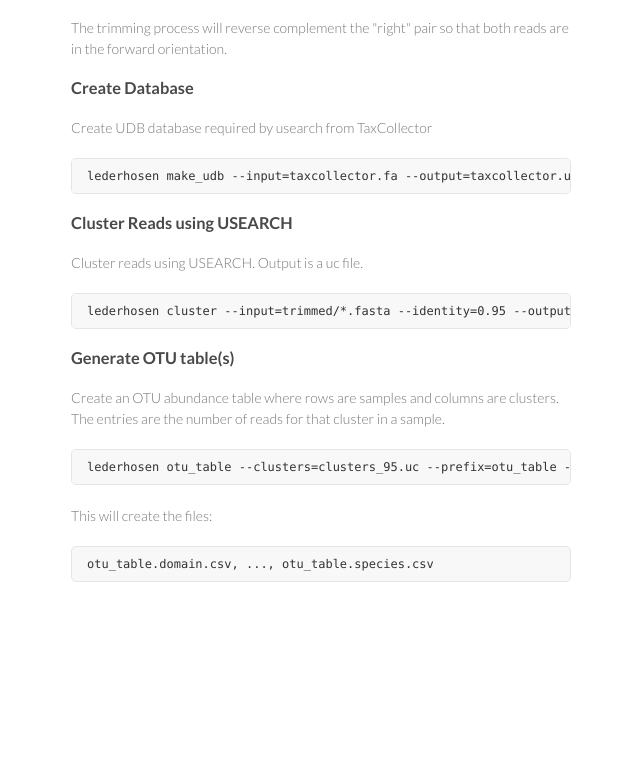
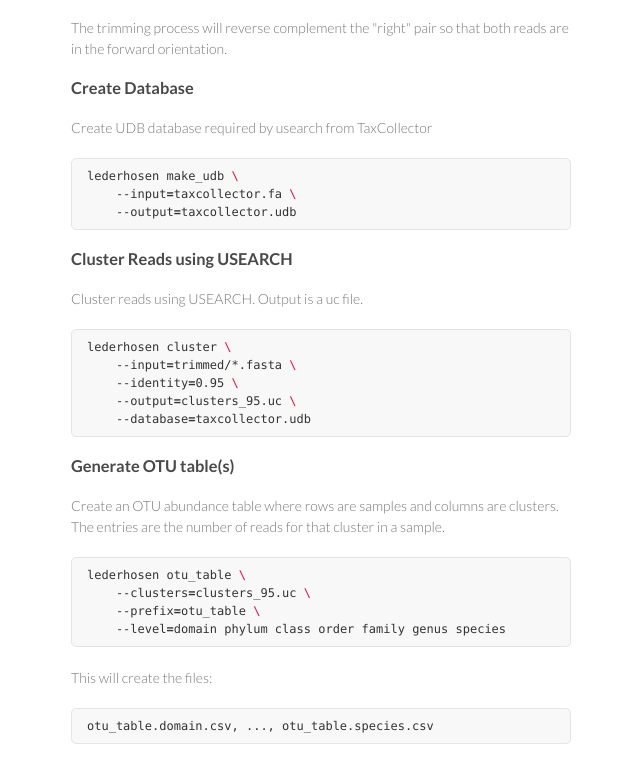
Before and after one commit to audy/lederhosen, a plain HTML site: page index.html in a window 1280 px wide. Shown: the part 1468-2250 px from the top of the page, without its empty margins (499-1139 px from the left). Before the commit the page ends 2120 px from the top, so only its background shows below. Drawn offline with Linux system fonts and the light colour scheme.

```diff
--- a/index.html
+++ b/index.html
@@ -82,22 +82,31 @@ using paired and non-paired end short reads such as those produced by Illumina (
 
 <p>Create UDB database required by usearch from TaxCollector</p>
 
-<pre><code>lederhosen make_udb --input=taxcollector.fa --output=taxcollector.udb
-</code></pre>
+<div class="highlight"><pre>lederhosen make_udb <span class="se">\</span>
+    --input<span class="o">=</span>taxcollector.fa <span class="se">\</span>
+    --output<span class="o">=</span>taxcollector.udb
+</pre></div>
 
 <h3>Cluster Reads using USEARCH</h3>
 
 <p>Cluster reads using USEARCH. Output is a uc file.</p>
 
-<pre><code>lederhosen cluster --input=trimmed/*.fasta --identity=0.95 --output=clusters_95.uc --database=taxcollector.udb
-</code></pre>
+<div class="highlight"><pre>lederhosen cluster <span class="se">\</span>
+    --input<span class="o">=</span>trimmed/*.fasta <span class="se">\</span>
+    --identity<span class="o">=</span>0.95 <span class="se">\</span>
+    --output<span class="o">=</span>clusters_95.uc <span class="se">\</span>
+    --database<span class="o">=</span>taxcollector.udb
+</pre></div>
 
 <h3>Generate OTU table(s)</h3>
 
 <p>Create an OTU abundance table where rows are samples and columns are clusters. The entries are the number of reads for that cluster in a sample.</p>
 
-<pre><code>lederhosen otu_table --clusters=clusters_95.uc --prefix=otu_table --level=domain phylum class order family genus species
-</code></pre>
+<div class="highlight"><pre>lederhosen otu_table <span class="se">\</span>
+    --clusters<span class="o">=</span>clusters_95.uc <span class="se">\</span>
+    --prefix<span class="o">=</span>otu_table <span class="se">\</span>
+    --level<span class="o">=</span>domain phylum class order family genus species
+</pre></div>
 
 <p>This will create the files:</p>
 
```
Also changed, not shown: params.json (+1 -1 lines).
